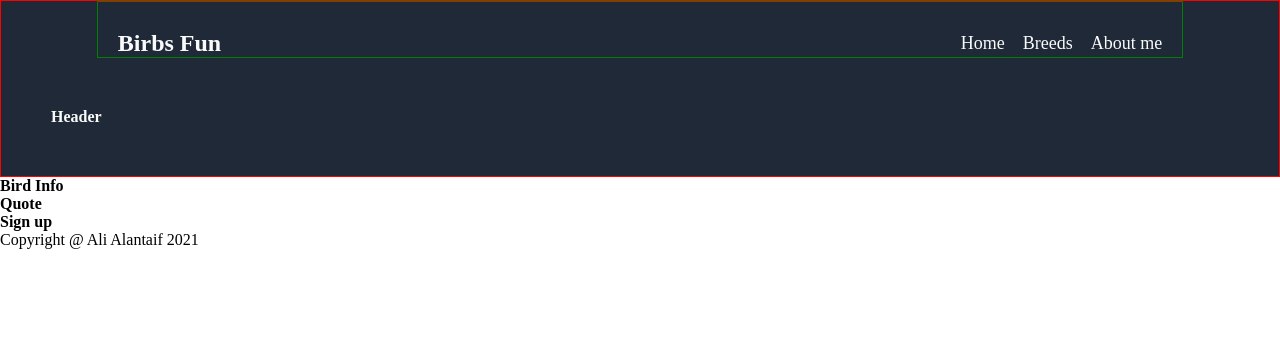
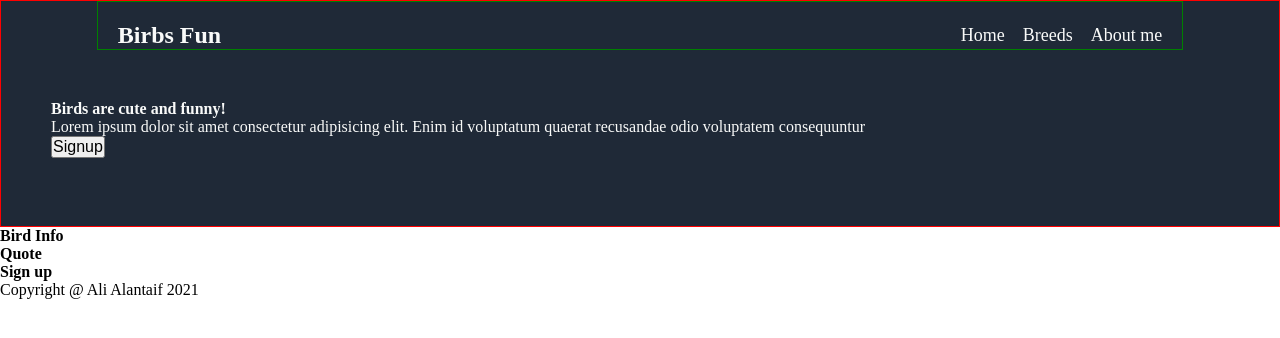
Before and after one commit to lastRemnant0/BirbsFun, a plain HTML site: page index.html in a window 1280 px wide. Drawn offline with Linux system fonts and the light colour scheme.

Commit message:
updated main header structure

```diff
--- a/index.html
+++ b/index.html
@@ -23,7 +23,17 @@
         </nav>
 
         <section class="main-header">
-            <h3>Header</h3>
+
+            <div class="hero-left">
+                <h3>Birds are cute and funny!</h3>
+                <p>Lorem ipsum dolor sit amet consectetur adipisicing elit. Enim id voluptatum quaerat recusandae odio
+                    voluptatem consequuntur</p>
+                <button class="signup-btn">Signup</button>
+            </div>
+            <div class="hero-right">
+                <img src="" alt="" class="hero-img">
+            </div>
+
         </section>
 
     </header>
--- a/style.css
+++ b/style.css
@@ -23,7 +23,7 @@ header nav{
     display: flex;
     justify-content: space-between;
     align-items: center;
-    padding: 28px 20px 0 20px;
+    padding: 20px 20px 0 20px;
     border: 1px solid green;
     width: 85%;
     margin: auto;
```
